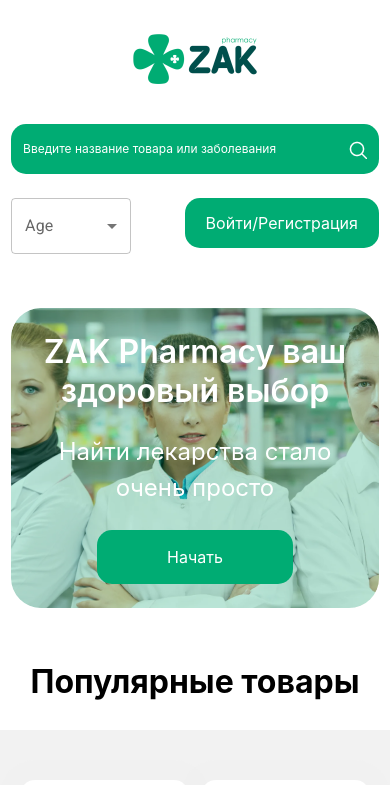
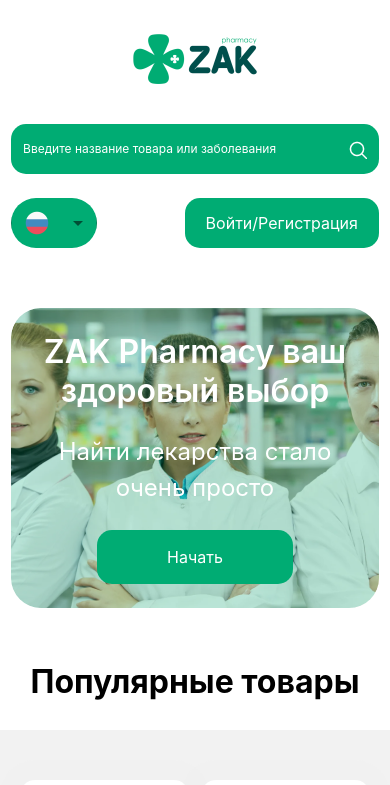
Before and after one commit to alitolibov/React-Homework-2, a React (Vite) app: page / in a window 390 px wide. Shown: the top 785 px of the page. Built offline with nearby package versions, Linux system fonts and the light colour scheme.

Commit message:
fixed language dropdown

```diff
--- a/src/App.jsx
+++ b/src/App.jsx
@@ -8,6 +8,7 @@ function App() {
     return (
     <>
     <div className="w-[94.3%] m-auto my-[24px] md:w-[96.3%]">
+    <div className="">
     <div className="w-[132px] h-[70px] bg-contain top-logo m-auto mb-[30px] md:hidden"></div>
     <div
         className="h-[50px] w-full flex justify-between items-center px-[12px] bg-[#00AC73] rounded-[15px] mb-[24px] md:hidden">
@@ -21,7 +22,8 @@ function App() {
         </div>
 
     </div>
-    <div className="hidden md:flex gap-[10px]">
+    </div>
+    {/* <div className="hidden md:flex gap-[10px]">
     <div className="w-[122px] h-[65px] bg-contain top-logo m-auto mb-[0px] bg-no-repeat"></div>
     <div
         className="h-[50px] w-full flex justify-between items-center px-[12px] bg-[#00AC73] rounded-[15px] mb-[24px] md:mb-[0px] gap-[10px] h-[48px]">
@@ -36,7 +38,7 @@ function App() {
         <div className="sm:h-[48px] hidden bg-[#00AC73] rounded-[15px] px-[18px] md:flex items-center">
             <p className="text-[#ffffff] text-[15px]">Войти/Регистрация</p>
         </div>
-    </div>
+    </div> */}
     <div
         className="h-[300px] bag relative bg-no-repeat overflow-hidden rounded-[30px] bg-cover">
         <div
--- a/src/components/Dropdown.jsx
+++ b/src/components/Dropdown.jsx
@@ -6,26 +6,26 @@ import FormControl from '@mui/material/FormControl';
 import Select from '@mui/material/Select';
 
 export default function Dropdown() {
-  const [age, setAge] = React.useState('');
+  const [age, setAge] = React.useState('10');
 
   const handleChange = (event) => {
+    console.log(event.target.value);
     setAge(event.target.value);
   };
 
   return (
-    <Box sx={{ minWidth: 120 }}>
-      <FormControl fullWidth>
-        <InputLabel id="demo-simple-select-label">Age</InputLabel>
-        <Select
+    <Box sx={{ minWidth: 86, background: '#00AC73', borderRadius: 15, display: 'flex', alignItems: 'center', outline: 'none', overflow: 'hidden' }}>
+      <FormControl fullWidth sx={{outline: 'none', overflow: 'hidden'}}>
+        <Select sx={{outline: "none", overflow: 'hidden'}}
           labelId="demo-simple-select-label"
           id="demo-simple-select"
           value={age}
           label="Age"
           onChange={handleChange}
         >
-          <MenuItem value={10}><img className='w-[20px] h-[20px]' src='../../public/rus.png' alt="" /></MenuItem>
-          <MenuItem value={20}>Twenty</MenuItem>
-          <MenuItem value={30}>Thirty</MenuItem>
+          <MenuItem value={10}><img className='w-[24px] h-[24px]' src='../../public/rus.png' alt="" /></MenuItem>
+          <MenuItem value={20}><img className='w-[24px] h-[24px]' src="https://cdn1.iconfinder.com/data/icons/world-flags-circular/1000/Flag_of_United_Kingdom_-_Circle-1024.png" alt="" /></MenuItem>
+          <MenuItem value={30}><img className='w-[24px] h-[24px]' src="https://cdn0.iconfinder.com/data/icons/world-flags-1/100/uzbekistan-2-1024.png" alt="" /></MenuItem>
         </Select>
       </FormControl>
     </Box>
```
